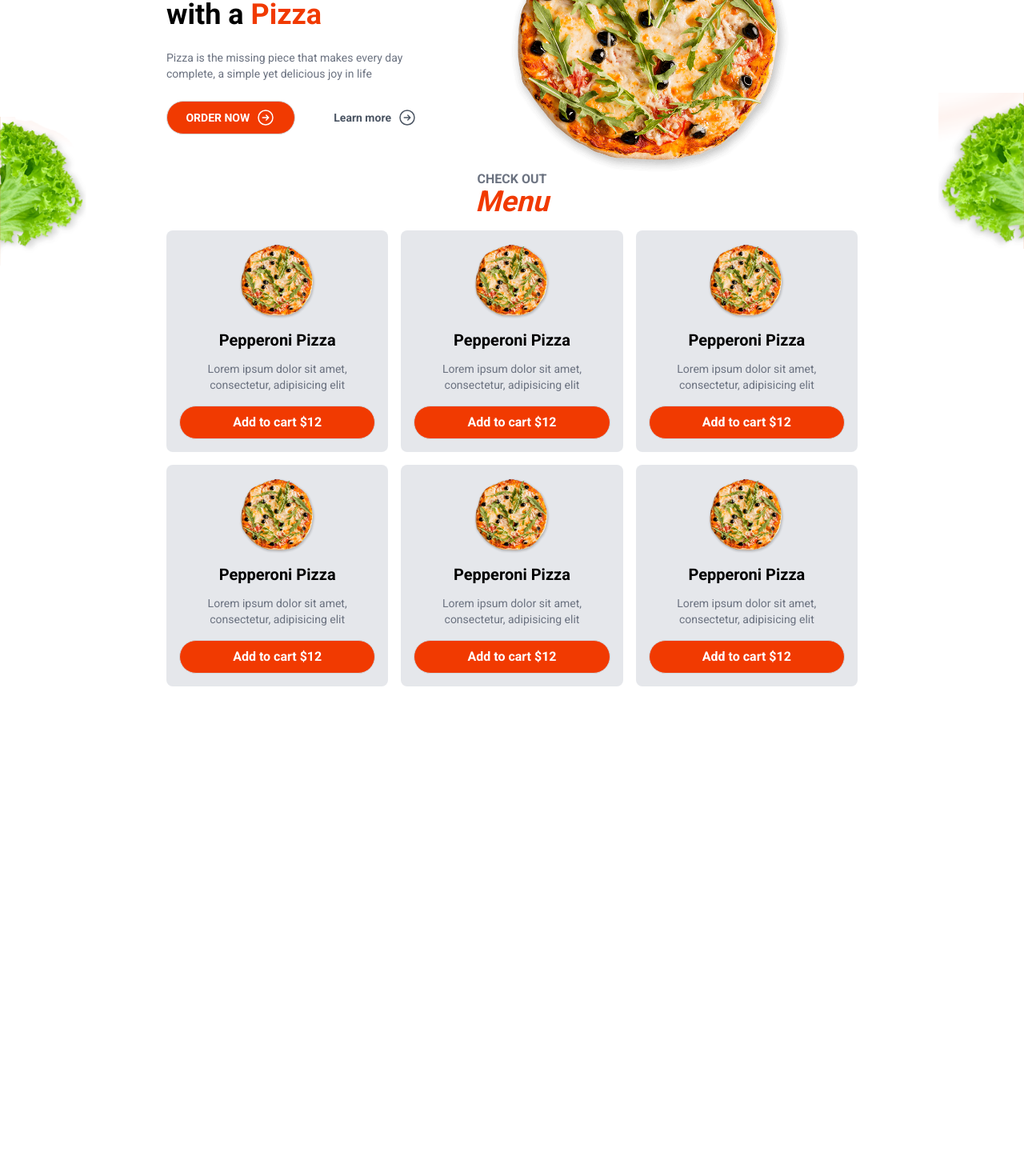
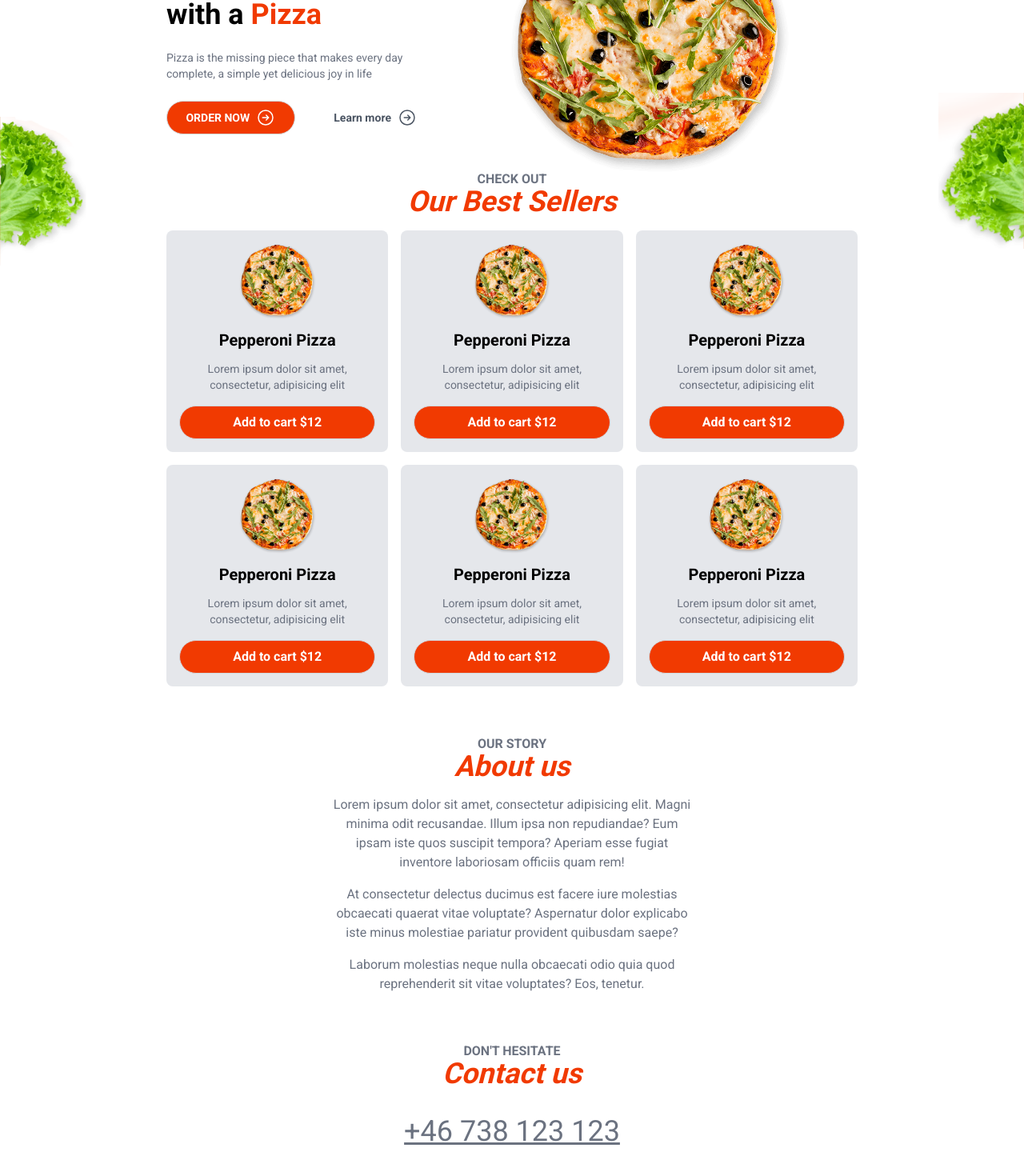
Before and after one commit to ParvinMusayev/food-ordering-app, a Next.js app: page / in a window 1280 px wide. Shown: the part 202-1672 px from the top of the page at 80% size. Before the commit the page ends 1076 px from the top, so only its background shows below. Built offline with nearby package versions, Linux system fonts and the light colour scheme.

Commit message:
feat: Add SectionHeaders

```diff
--- a/src/app/page.js
+++ b/src/app/page.js
@@ -1,7 +1,7 @@
 import Header from "@/components/layout/Header";
 import Hero from "@/components/layout/Hero";
 import HomeMenu from "@/components/layout/HomeMenu";
-
+import SectionHeaders from "@/components/layout/SectionHeaders";
 
 export default function Home() {
   return (
@@ -9,6 +9,41 @@ export default function Home() {
       <Header />
       <Hero />
       <HomeMenu />
+      <section className="text-center my-16" id="about">
+        <SectionHeaders subHeader={"Our story"} mainHeader={"About us"} />
+
+        <div className="text-gray-500 max-w-md mx-auto mt-4 flex flex-col gap-4">
+          <p>
+            Lorem ipsum dolor sit amet, consectetur adipisicing elit. Magni
+            minima odit recusandae. Illum ipsa non repudiandae? Eum ipsam iste
+            quos suscipit tempora? Aperiam esse fugiat inventore laboriosam
+            officiis quam rem!
+          </p>
+          <p>
+            At consectetur delectus ducimus est facere iure molestias obcaecati
+            quaerat vitae voluptate? Aspernatur dolor explicabo iste minus
+            molestiae pariatur provident quibusdam saepe?
+          </p>
+          <p>
+            Laborum molestias neque nulla obcaecati odio quia quod reprehenderit
+            sit vitae voluptates? Eos, tenetur.
+          </p>
+        </div>
+      </section>
+      <section className="text-center my-8" id="contact">
+        <SectionHeaders
+          subHeader={"Don't hesitate"}
+          mainHeader={"Contact us"}
+        />
+        <div className="mt-8">
+          <a
+            className="text-4xl underline text-gray-500"
+            href="tel:+46738123123"
+          >
+            +46 738 123 123
+          </a>
+        </div>
+      </section>
     </>
   );
 }
--- a/src/components/layout/HomeMenu.js
+++ b/src/components/layout/HomeMenu.js
@@ -1,5 +1,6 @@
 import Image from "next/image";
 import MenuItem from "../menu/MenuItem";
+import SectionHeaders from "./SectionHeaders";
 
 export default function HomeMenu() {
   return (
@@ -13,12 +14,11 @@ export default function HomeMenu() {
         </div>
       </div>
       <div className="text-center mb-4">
-        <h3 className="uppercase text-gray-500 font-semibold leading-4">
-            Check out
-        </h3>
-        <h2 className="text-primary font-bold text-4xl italic">
-            Menu
-        </h2>
+      <div className="text-center mb-4">
+        <SectionHeaders
+          subHeader={'check out'}
+          mainHeader={'Our Best Sellers'} />
+      </div>
       </div>
       <div className="grid sm:grid-cols-3 gap-4">
         <MenuItem />
--- /dev/null
+++ b/src/components/layout/SectionHeaders.js
@@ -0,0 +1,12 @@
+export default function SectionHeaders({subHeader,mainHeader}) {
+    return (
+      <>
+        <h3 className="uppercase text-gray-500 font-semibold leading-4">
+          {subHeader}
+        </h3>
+        <h2 className="text-primary font-bold text-4xl italic">
+          {mainHeader}
+        </h2>
+      </>
+    );
+  }
--- a/src/components/menu/MenuItem.js
+++ b/src/components/menu/MenuItem.js
@@ -2,7 +2,11 @@ export default function MenuItem() {
   return (
     <div className="bg-gray-200 p-4 rounded-lg text-center hover:bg-white hover:shadow-md hover:shadow-black/25 transition-all">
       <div className="text-center ">
-        <img src="/pizza.png" alt="pizza" className="max-w-auto max-w-24 block mx-auto" />
+        <img
+          src="/pizza.png"
+          alt="pizza"
+          className="max-w-auto max-w-24 block mx-auto"
+        />
       </div>
       <h4 className="font-semibold text-xl my-3">Pepperoni Pizza</h4>
       <p className="text-gray-500 text-sm">
```
Lines whose indentation alone changed are shown as unchanged.
